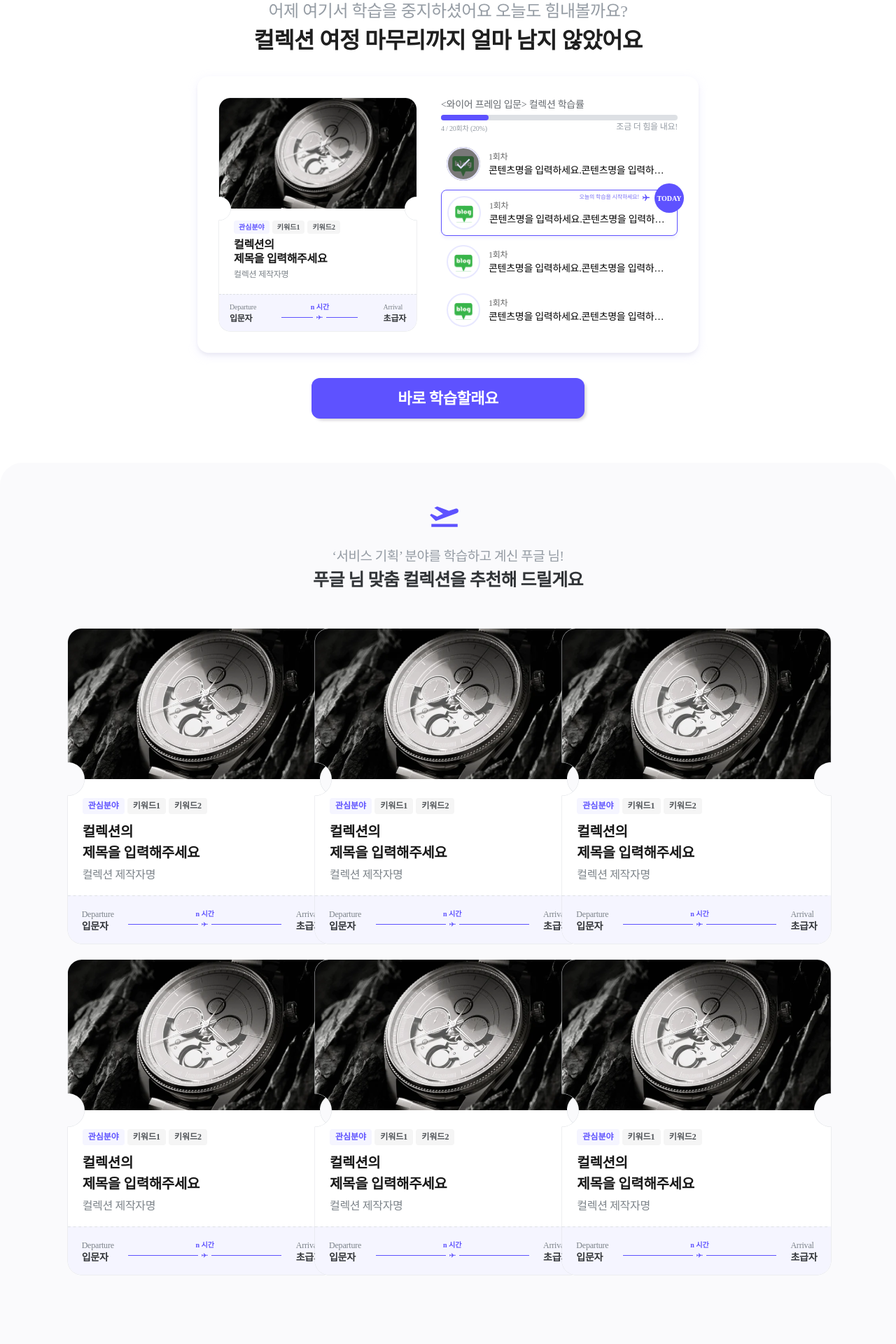
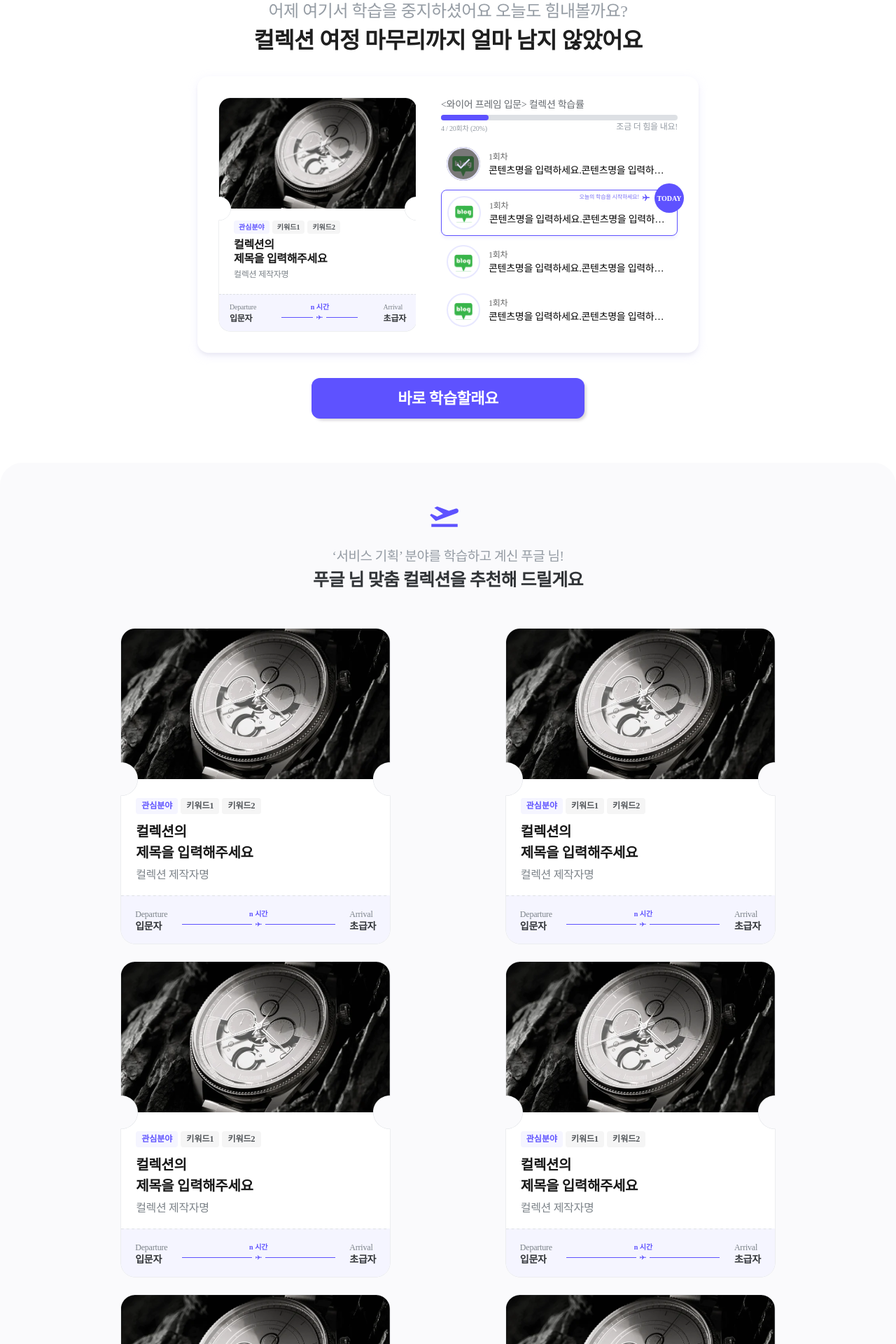
Before and after one commit to TeamLearningFlow/LearningFlow-FE, a Next.js app: page /home in a window 1280 px wide. Shown: the part 360-2280 px from the top of the page at 70% size. Built offline with nearby package versions, Linux system fonts and the light colour scheme.

Commit message:
fix: 보딩패스 컴포넌트 호버 오류 해결

```diff
--- a/src/components/home/homeBoardingPass.tsx
+++ b/src/components/home/homeBoardingPass.tsx
@@ -36,10 +36,11 @@ const RowFlexSpan = styled.span`
 `;
 
 const Container = styled(ColumnFlexDiv)`
-  height: 333px;
-  width: 282px;
+  height: 452px;
+  width: 386px;
   position: relative;
   background: transparent;
+  overflow: hidden;
 `;
 
 const BoardingPassImage = styled(Image)`
--- a/src/components/home/homeCollection.tsx
+++ b/src/components/home/homeCollection.tsx
@@ -78,22 +78,12 @@ const CollectionList = styled.div`
   grid-template-columns: repeat(auto-fit, minmax(350px, 1fr));
   justify-items: center;
   align-items: center;
-  row-gap: 140px;
-  margin-bottom: 250px;
-  padding: 0px 160px 0px 60px;
-
-  @media (max-width: 768px) {
-    padding: 0px 160px 0px 60px;
-  }
-
-  @media (max-width: 700px) {
-    padding: 0px 160px 0px 5%;
-  }
+  gap: 24px;
+  margin-bottom: 120px;
+  padding: 0px 8%;
 
   @media (max-width: 480px) {
-    grid-template-columns: repeat(auto-fit, minmax(200px, 1fr));
-    padding: 0px 105px 0px 0px;
-    place-items: center;
+    padding: 0;
   }
 `;
 
--- a/src/components/mypage/boardingPass.tsx
+++ b/src/components/mypage/boardingPass.tsx
@@ -36,10 +36,11 @@ const RowFlexSpan = styled.span`
 `;
 
 const Container = styled(ColumnFlexDiv)`
-  height: 333px;
-  width: 282px;
+  height: 335px;
+  width: 284px;
   position: relative;
   background: transparent;
+  overflow: hidden;
 `;
 
 const BoardingPassImage = styled(Image)`
```
